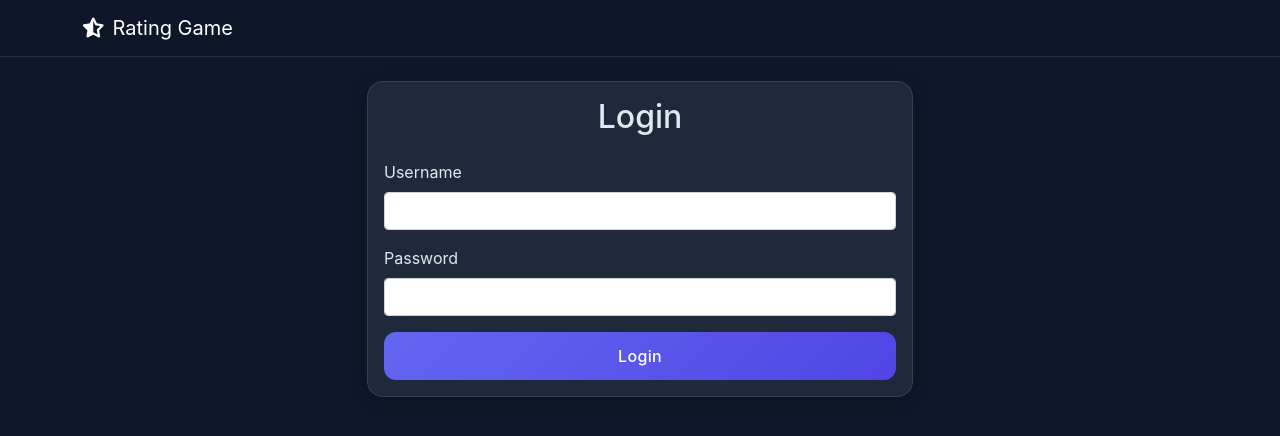
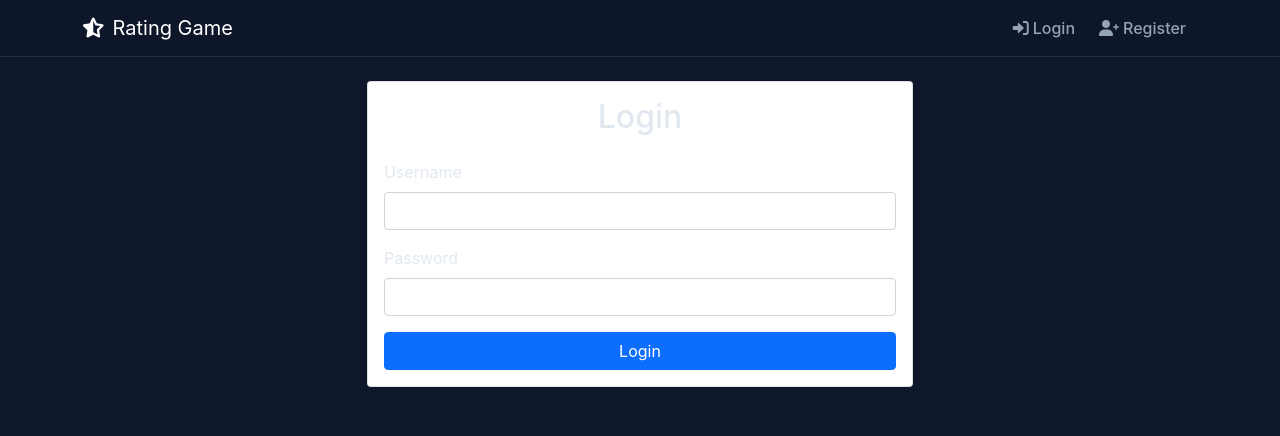
Before and after one commit to dak-mit/Rating_Meter, a Flask app: a page that uses templates/base.html in a window 1280 px wide. Shown: the top 436 px of the page. Run offline with Flask 2, Linux system fonts and the light colour scheme.

Commit message:
Trying New Design 3

```diff
--- a/templates/base.html
+++ b/templates/base.html
@@ -31,36 +31,6 @@
             border-bottom: 1px solid rgba(255, 255, 255, 0.1);
         }
 
-        .card {
-            background: var(--card-dark);
-            border: 1px solid rgba(255, 255, 255, 0.1);
-            border-radius: 16px;
-            box-shadow: 0 4px 20px rgba(0, 0, 0, 0.2);
-            backdrop-filter: blur(10px);
-            transition: all 0.3s ease;
-        }
-
-        .card:hover {
-            transform: translateY(-5px);
-            box-shadow: 0 8px 25px rgba(0, 0, 0, 0.3);
-            border-color: rgba(99, 102, 241, 0.3);
-        }
-
-        .btn-primary {
-            background: linear-gradient(135deg, var(--primary-color), var(--secondary-color));
-            border: none;
-            padding: 12px 24px;
-            border-radius: 12px;
-            font-weight: 500;
-            letter-spacing: 0.3px;
-            transition: all 0.3s ease;
-        }
-
-        .btn-primary:hover {
-            transform: translateY(-2px);
-            box-shadow: 0 6px 15px rgba(99, 102, 241, 0.3);
-        }
-
         .nav-link {
             color: var(--text-secondary) !important;
             font-weight: 500;
@@ -127,6 +52,41 @@
             <a class="navbar-brand" href="{{ url_for('index') }}">
                 <i class="fas fa-star-half-alt me-2"></i>Rating Game
             </a>
+            <button class="navbar-toggler" type="button" data-bs-toggle="collapse" data-bs-target="#navbarNav">
+                <span class="navbar-toggler-icon"></span>
+            </button>
+            <div class="collapse navbar-collapse" id="navbarNav">
+                <ul class="navbar-nav ms-auto">
+                    {% if current_user.is_authenticated %}
+                        <li class="nav-item">
+                            <a class="nav-link" href="{{ url_for('dashboard') }}">
+                                <i class="fas fa-gauge-high me-1"></i>Dashboard
+                            </a>
+                        </li>
+                        <li class="nav-item">
+                            <a class="nav-link" href="{{ url_for('leaderboard') }}">
+                                <i class="fas fa-trophy me-1"></i>Leaderboard
+                            </a>
+                        </li>
+                        <li class="nav-item">
+                            <a class="nav-link" href="{{ url_for('logout') }}">
+                                <i class="fas fa-sign-out-alt me-1"></i>Logout
+                            </a>
+                        </li>
+                    {% else %}
+                        <li class="nav-item">
+                            <a class="nav-link" href="{{ url_for('login') }}">
+                                <i class="fas fa-sign-in-alt me-1"></i>Login
+                            </a>
+                        </li>
+                        <li class="nav-item">
+                            <a class="nav-link" href="{{ url_for('register') }}">
+                                <i class="fas fa-user-plus me-1"></i>Register
+                            </a>
+                        </li>
+                    {% endif %}
+                </ul>
+            </div>
         </div>
     </nav>
 
```
Also changed, not shown: other parts of templates/base.html (+0 -45 lines).
